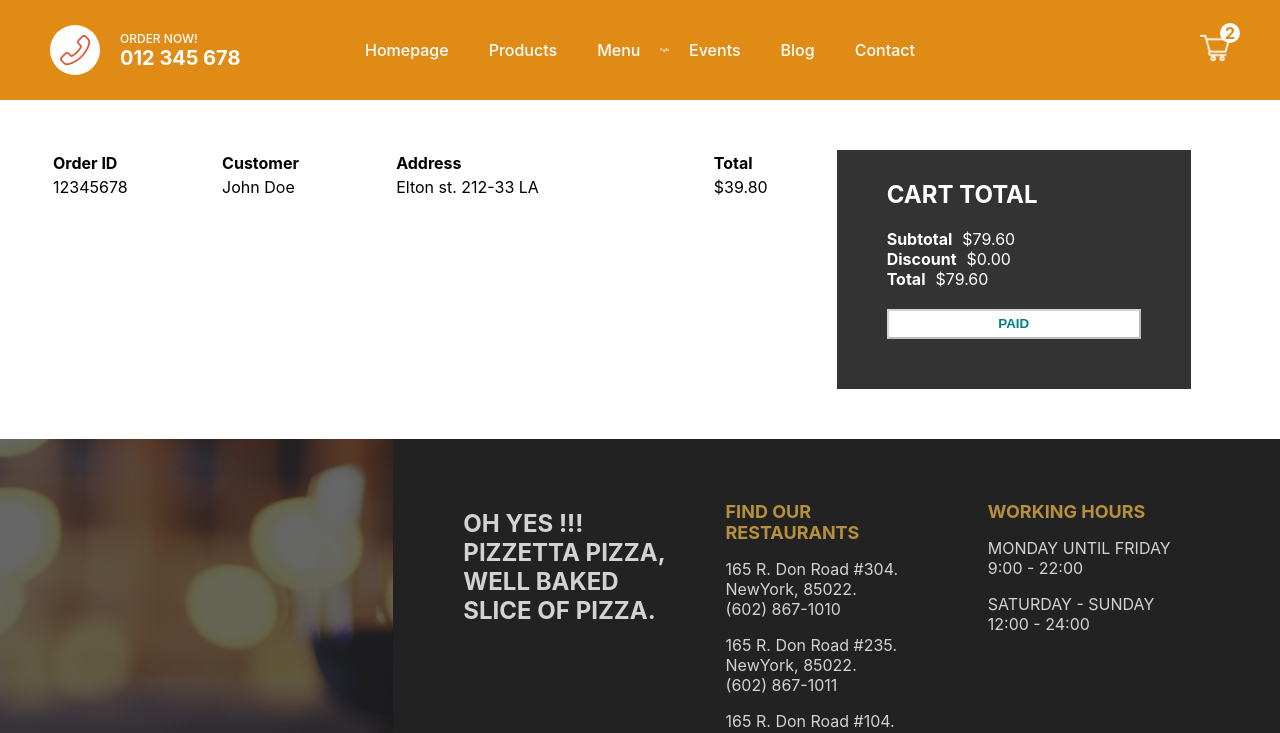
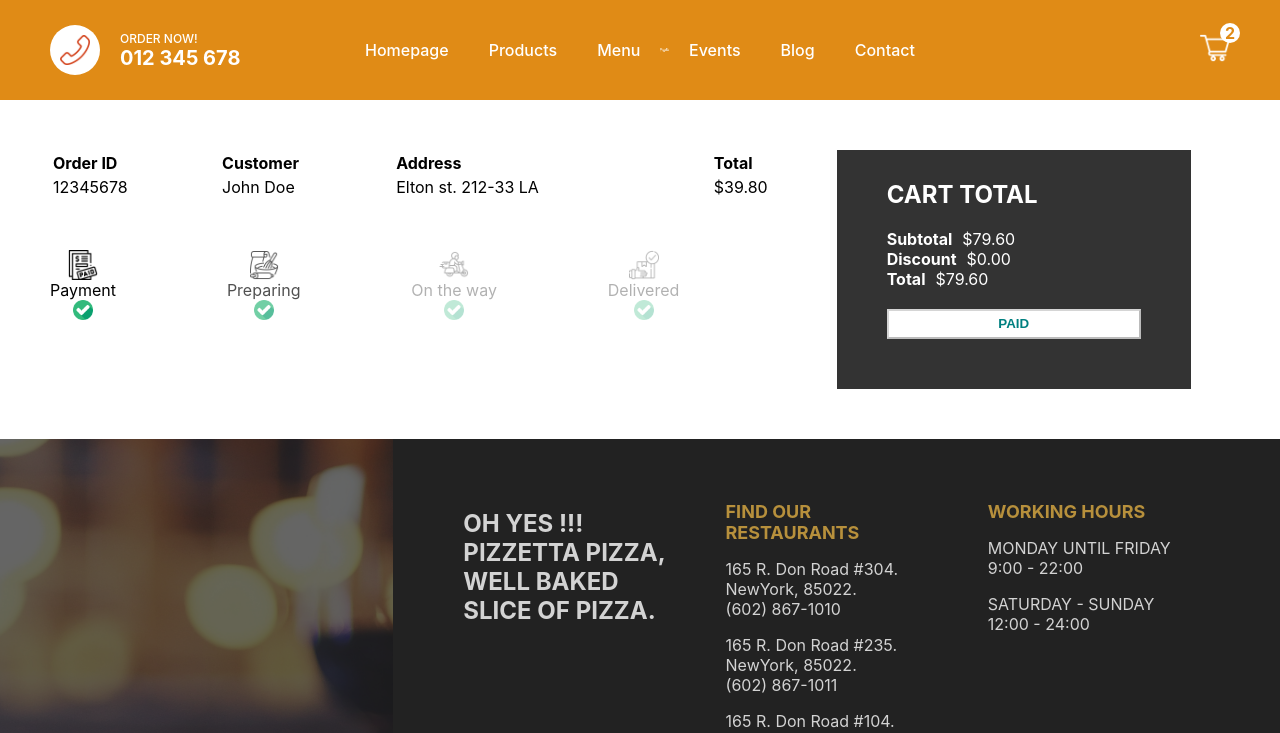
Before and after one commit to Alan-N-Pereira/Pizzetta, a Next.js app: page /order/1 in a window 1280 px wide. Shown: the top 733 px of the page. Built offline with nearby package versions, Linux system fonts and the light colour scheme.

Commit message:
Update order component and style

```diff
--- a/pages/order/[id].jsx
+++ b/pages/order/[id].jsx
@@ -2,6 +2,12 @@ import Image from 'next/image'
 import styles from '../../styles/Order.module.css'
 
 export default function Order() {
+    const status = 0
+    const statusClass = (index) =>{
+        if(index-status < 1) return styles.done
+        if(index-status === 1) return styles.inProgress
+        if(index-status > 1) return styles.notDone
+    }
   return (
     <div className={styles.container}>
 
@@ -30,7 +36,28 @@ export default function Order() {
                     </tr>
                 </table>
             </div>
-            <div className={styles.row}></div>
+            <div className={styles.row}>
+                <div className={statusClass(0)}>
+                    <Image src='/img/paid.png' alt='' width={30} height={30} />
+                    <span>Payment</span>
+                    <div className={styles.checkedIcon}><Image src='/img/checked.png' alt='' width={20} height={20} /></div>
+                </div>
+                <div className={statusClass(1)}>
+                    <Image src='/img/bake.png' alt='' width={30} height={30} />
+                    <span>Preparing</span>
+                    <div className={styles.checkedIcon}><Image src='/img/checked.png' alt='' width={20} height={20} /></div>
+                </div>
+                <div className={statusClass(2)}>
+                    <Image src='/img/bike.png' alt='' width={30} height={30} />
+                    <span>On the way</span>
+                    <div className={styles.checkedIcon}><Image src='/img/checked.png' alt='' width={20} height={20} /></div>
+                </div>
+                <div className={statusClass(3)}>
+                    <Image src='/img/delivered.png' alt='' width={30} height={30} />
+                    <span>Delivered</span>
+                    <div className={styles.checkedIcon}><Image src='/img/checked.png' alt='' width={20} height={20} /></div>
+                </div>
+            </div>
         </div>
 
         <div className={styles.right}>
--- a/styles/Order.module.css
+++ b/styles/Order.module.css
@@ -11,6 +11,41 @@
 	width: 100%;
 	text-align: left;
 	margin-bottom: 50px;
+}
+
+.row:last-child {
+	width: 80%;
+	display: flex;
+	justify-content: space-between;
+}
+
+.done {
+	display: flex;
+	flex-direction: column;
+	align-items: center;
+}
+
+.inProgress {
+	display: flex;
+	flex-direction: column;
+	align-items: center;
+	animation: inProgress 1s ease infinite alternate;
+}
+
+@keyframes inProgress {
+	from {
+		opacity: 0;
+	}
+	to {
+		opacity: 1;
+	}
+}
+
+.notDone {
+	display: flex;
+	flex-direction: column;
+	align-items: center;
+	opacity: 0.3;
 }
 
 .right {
```
